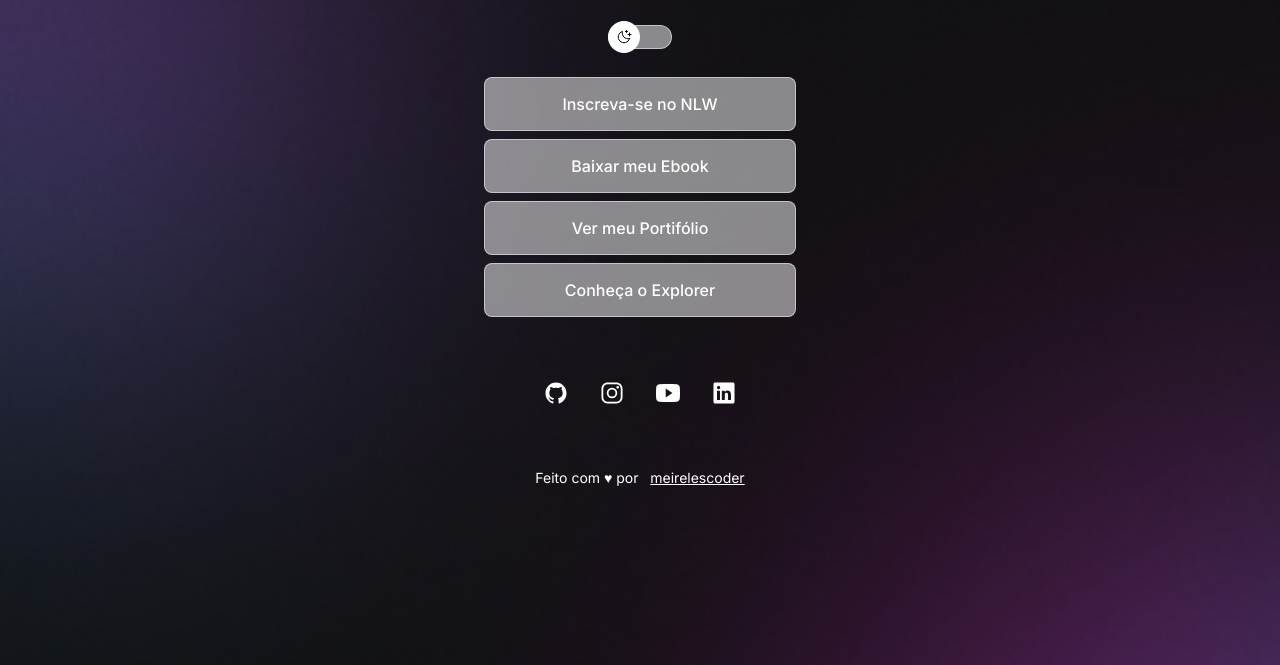
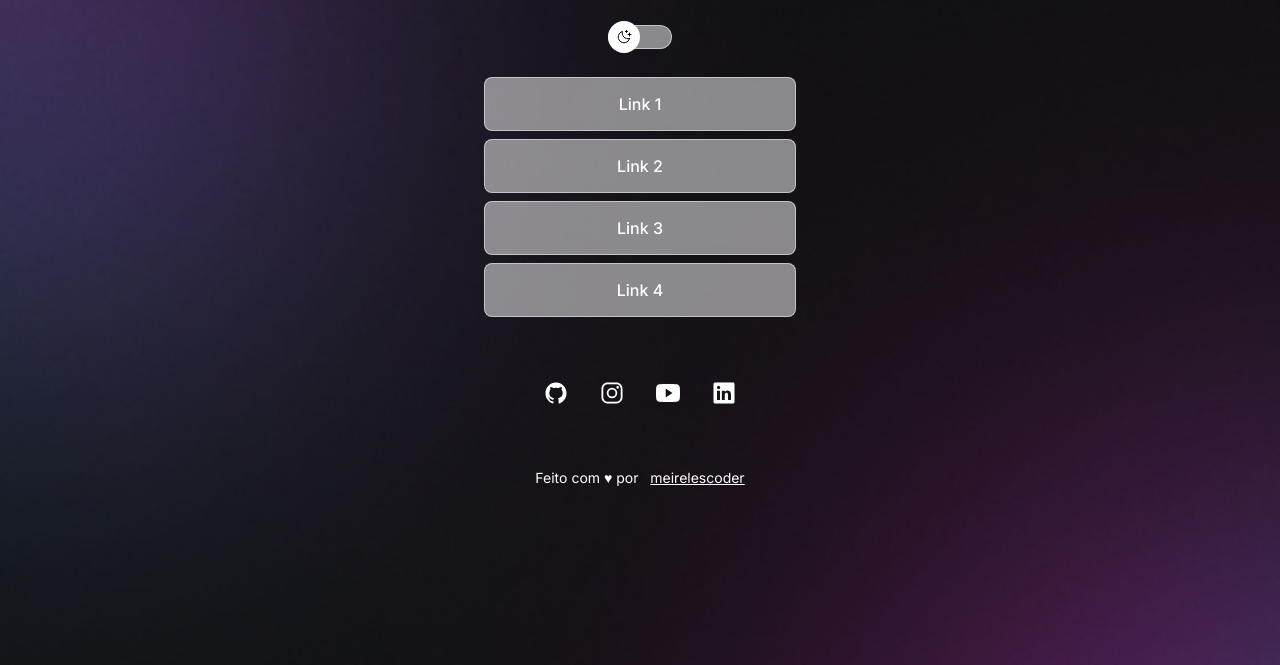
Before and after one commit to meirelescoder/Projeto, a plain HTML site: page index.html in a window 1280 px wide. Shown: the part 135-800 px from the top of the page. Drawn offline with nearby package versions, Linux system fonts and the light colour scheme.

Commit message:
alterações feitas na página

```diff
--- a/index.html
+++ b/index.html
@@ -27,19 +27,19 @@
 
       <ul>
         <li>
-          <a href="#" target="_blank">Inscreva-se no NLW</a>
+          <a href="#">Link 1</a>
         </li>
 
         <li>
-          <a href="#" target="_blank">Baixar meu Ebook</a>
+          <a href="#">Link 2</a>
         </li>
 
         <li>
-          <a href="#" target="_blank">Ver meu Portifólio</a>
+          <a href="#">Link 3</a>
         </li>
 
         <li>
-          <a href="#" target="_blank">Conheça o Explorer</a>
+          <a href="#">Link 4</a>
         </li>
       </ul>
       <div id="social-links">
@@ -53,7 +53,7 @@
         <a href="https://youtube.com" target="_blank">
           <ion-icon name="logo-youtube"></ion-icon>
         </a>
-        <a href="https:linkedin.com" target="_blank">
+        <a href="https://www.linkedin.com/in/lucas-meireles-452b03199" target="_blank">
           <ion-icon name="logo-linkedin"></ion-icon>
         </a>
       </div>
```
